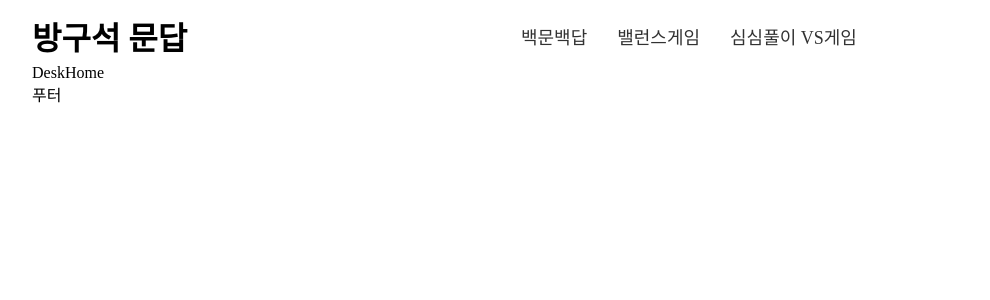
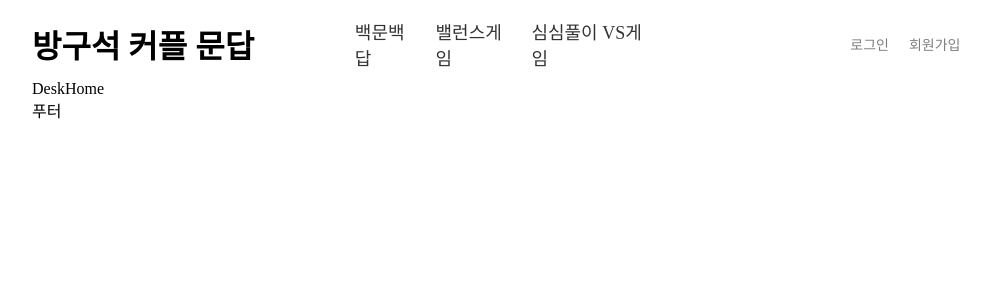
Before and after one commit to bellDev-code/question-react-frontend, a React (Create React App) app: page /login in a window 1280 px wide. Shown: the top 300 px of the page, without its empty margins (134-1124 px from the left). Built offline with nearby package versions, Linux system fonts and the light colour scheme.

Commit message:
header login, sign tab

```diff
--- a/src/components/Header/index.js
+++ b/src/components/Header/index.js
@@ -13,8 +13,11 @@ const ContainerWrapper = styled.div`
   display: flex;
 `;
 const Wrapper = styled.div`
-  width: 50%;
+  width: 33%;
   display: flex;
+  &:last-child {
+    justify-content: flex-end;
+  }
 `;
 
 const TitleWrapper = styled.div`
@@ -26,6 +29,24 @@ const TitleWrapper = styled.div`
 const TitleText = styled.div`
   font-size: 32px;
   font-weight: 700;
+`;
+
+const LoginWrapper = styled.div`
+  display: flex;
+  justify-content: center;
+  align-items: center;
+`;
+
+const LoginText = styled.div`
+  padding: 10px;
+  font-size: 14px;
+  opacity: 0.5;
+`;
+
+const SignText = styled.div`
+  padding: 10px;
+  font-size: 14px;
+  opacity: 0.5;
 `;
 
 const Header = () => {
@@ -49,7 +70,7 @@ const Header = () => {
       <ContainerWrapper>
         <Wrapper>
           <TitleWrapper>
-            <TitleText>방구석 문답</TitleText>
+            <TitleText>방구석 커플 문답</TitleText>
           </TitleWrapper>
         </Wrapper>
         <Wrapper>
@@ -57,6 +78,12 @@ const Header = () => {
             return <HeaderTabBox name={tab.name} />;
           })}
         </Wrapper>
+        <Wrapper>
+          <LoginWrapper>
+            <LoginText>로그인</LoginText>
+            <SignText>회원가입</SignText>
+          </LoginWrapper>
+        </Wrapper>
       </ContainerWrapper>
     </Container>
   );
--- a/src/components/HeaderTabBox/index.js
+++ b/src/components/HeaderTabBox/index.js
@@ -2,7 +2,7 @@ import React from "react";
 import styled from "styled-components";
 
 const Container = styled.div`
-  padding: 15px;
+  padding: 10px;
 `;
 const Wrapper = styled.div`
   font-size: 18px;
```
